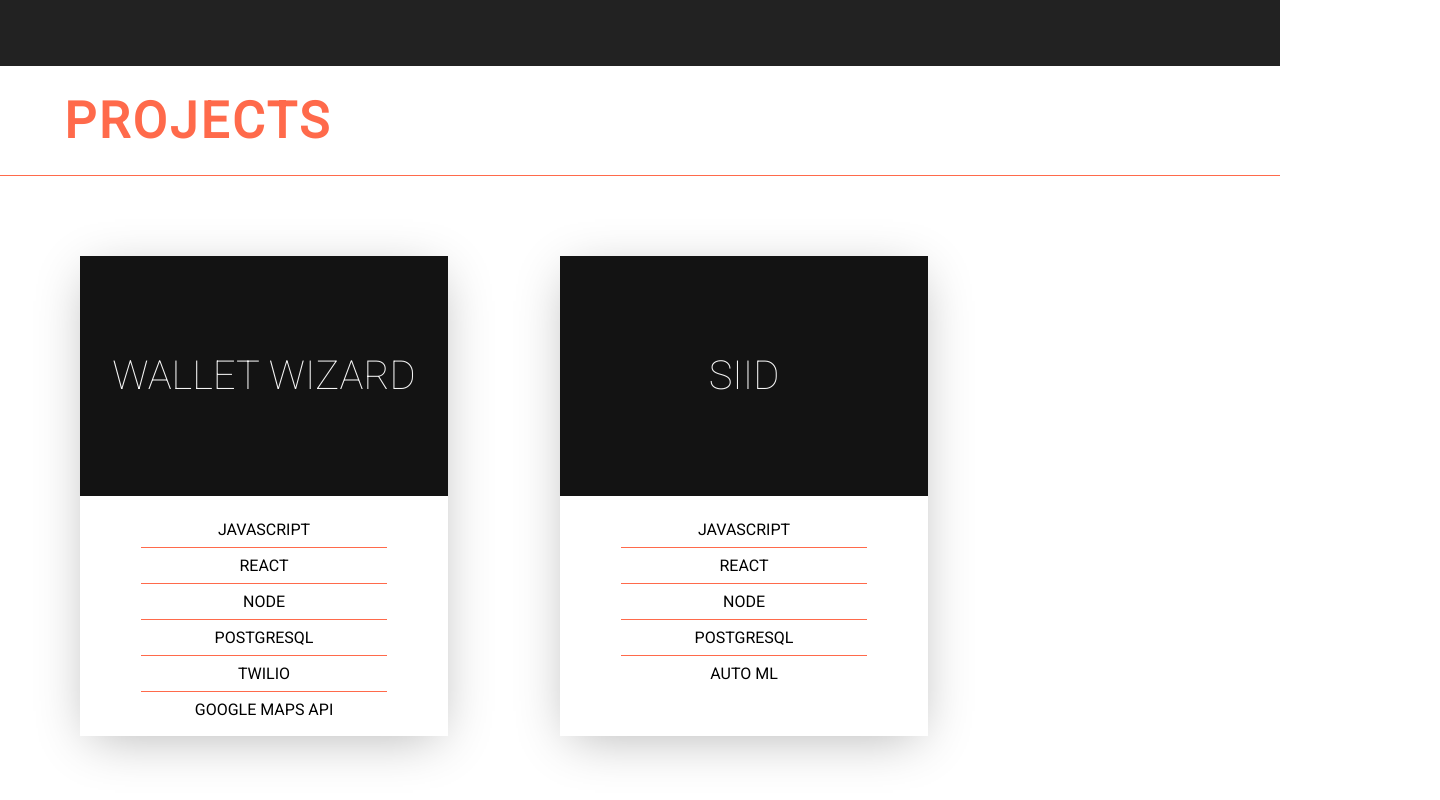
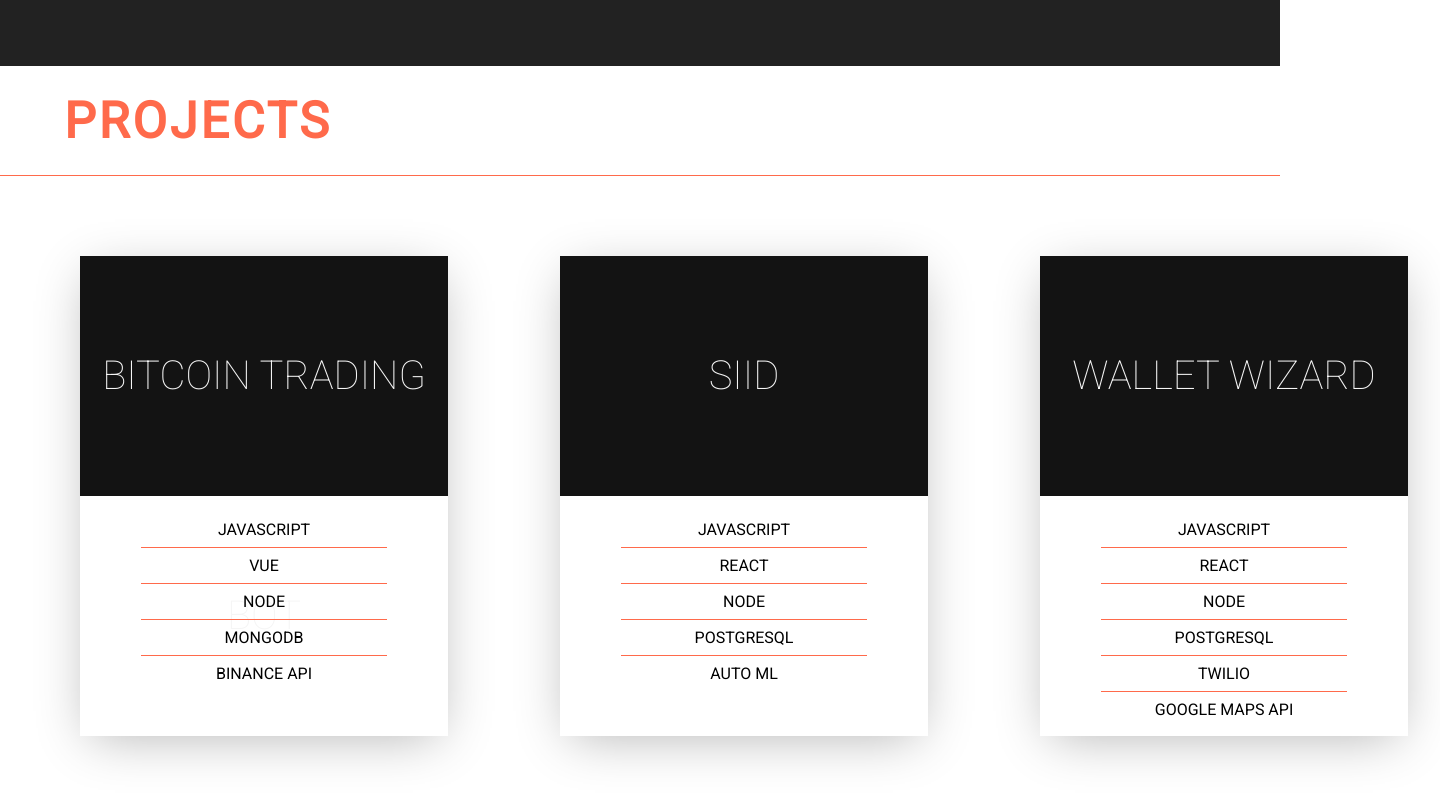
Before and after one commit to T-Dourgarian/Thomas-Dourgarian, a React (Create React App) app: page / in a window 1280 px wide. Shown: the part 1534-2334 px from the top of the page, 1440 px wide, since content can reach past the window. Built offline with nearby package versions, Linux system fonts and the light colour scheme.

Commit message:
add bitcoin bot app to cards

```diff
--- a/src/components/Projects/Projects.js
+++ b/src/components/Projects/Projects.js
@@ -12,18 +12,26 @@
             <div id='projects' className='Projects'>
                 <h1 className="projectsTitle" >PROJECTS</h1>
                 <div style={{ display: 'flex' }}>
-                    <ProjectCard
-                        technologies={['JAVASCRIPT', 'REACT', 'NODE', 'POSTGRESQL', 'TWILIO', 'GOOGLE MAPS API']}
-                        description={`WALLET WIZARD IS A FULL-STACK WEB APPLICATION THAT ALLOWS USERS TO MANAGE COUPONS AND SET REMINDERS FOR THEM ALL VIA SMS TEXT MESSAGING. WALLET WIZARD ALSO UTILIZES GOOGLE MAPS API TO SHOW USERS NEARBY LOCATIONS THAT THEY HAVE COUPONS FOR AND THEIR CURRENT DISTANCE FROM THOSE PLACES.`}
-                        link={`https://wallet-wizard.herokuapp.com/#/home`}
-                        title='WALLET WIZARD'
-                    />
+
+					<ProjectCard
+						technologies={['JAVASCRIPT', 'VUE', 'NODE', 'MONGODB', 'BINANCE API']}
+						description={`A BITCOIN TRADING BOT WITH A CUSTOM ANALYSIS INTERFACE THAT UTILIZES BINANCE'S PUBLIC TRADING API. IT UTILIZES COMMON TRADING INDICATOR VALUES, CALCULATED USING BITCOIN PRICE HISTORY, TO DETERMINE OPTIMAL BUY AND SELL PRICES`}
+						link={`https://td-binance.herokuapp.com/#/login`}
+						title='BITCOIN TRADING BOT'
+					/>
 
                     <ProjectCard
                         technologies={['JAVASCRIPT', 'REACT', 'NODE', 'POSTGRESQL', 'AUTO ML']}
                         description={`SIID (SOCIAL IMPACT IDENTIFICATION) IS A FULL-STACK WEB APPLICATION THAT LEVERAGES A RULES-BASED FLAGGING SYSTEM AND MACHINE LEARNING TO DETECT AND PREVENT NEGATIVE SOCIAL IMPACT IN MARKETING CAMPAIGNS WHILE ALSO CONNECTING MARKETERS TO EXPERTS IN IDENTIFIED AREAS OF SENSITIVITY.`}
                         link={`http://siid-tool.herokuapp.com/#/home`}
                         title='SIID'
+                    />
+
+                    <ProjectCard
+                        technologies={['JAVASCRIPT', 'REACT', 'NODE', 'POSTGRESQL', 'TWILIO', 'GOOGLE MAPS API']}
+                        description={`WALLET WIZARD IS A FULL-STACK WEB APPLICATION THAT ALLOWS USERS TO MANAGE COUPONS AND SET REMINDERS FOR THEM ALL VIA SMS TEXT MESSAGING. WALLET WIZARD ALSO UTILIZES GOOGLE MAPS API TO SHOW USERS NEARBY LOCATIONS THAT THEY HAVE COUPONS FOR AND THEIR CURRENT DISTANCE FROM THOSE PLACES.`}
+                        link={`https://wallet-wizard.herokuapp.com/#/home`}
+                        title='WALLET WIZARD'
                     />
 
                     {/* <ProjectCard /> */}
```
